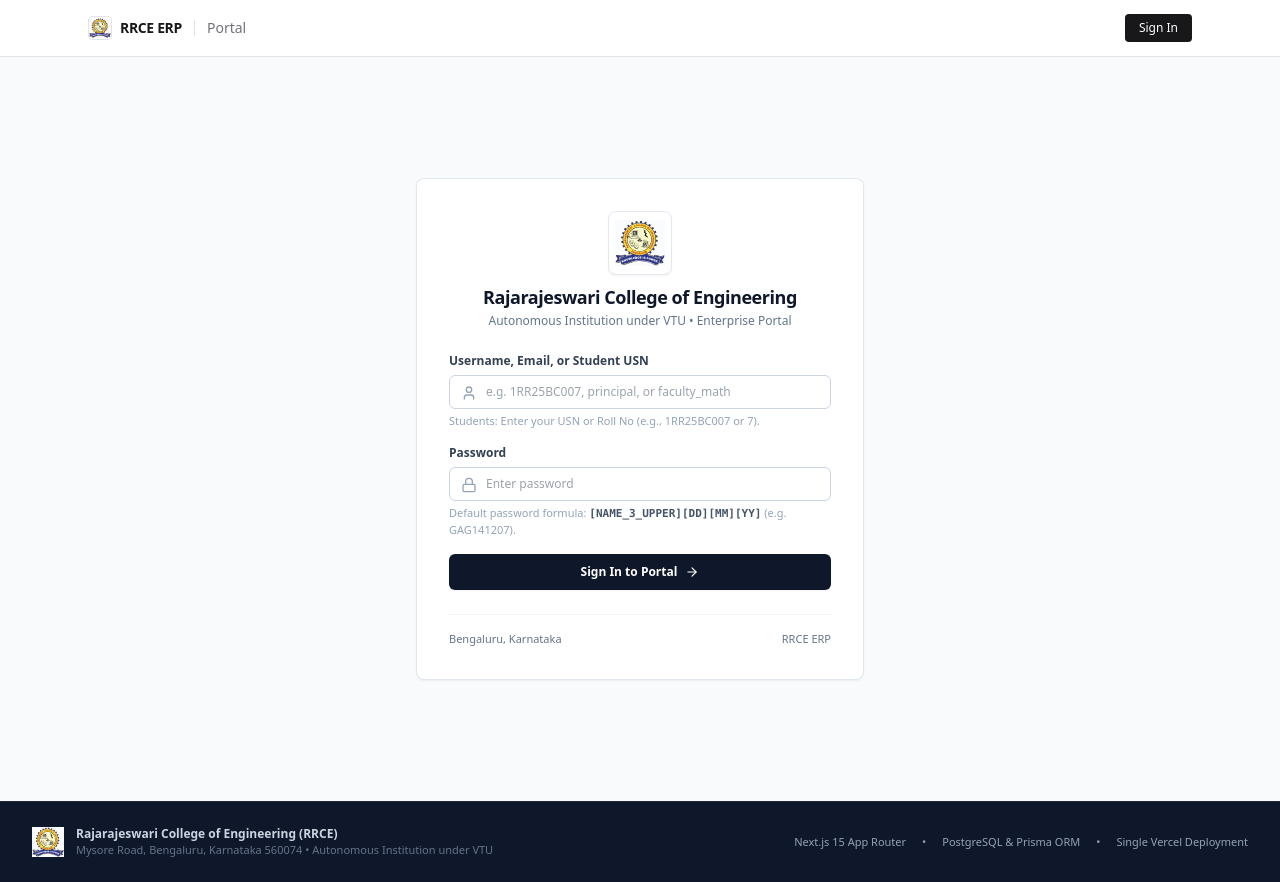
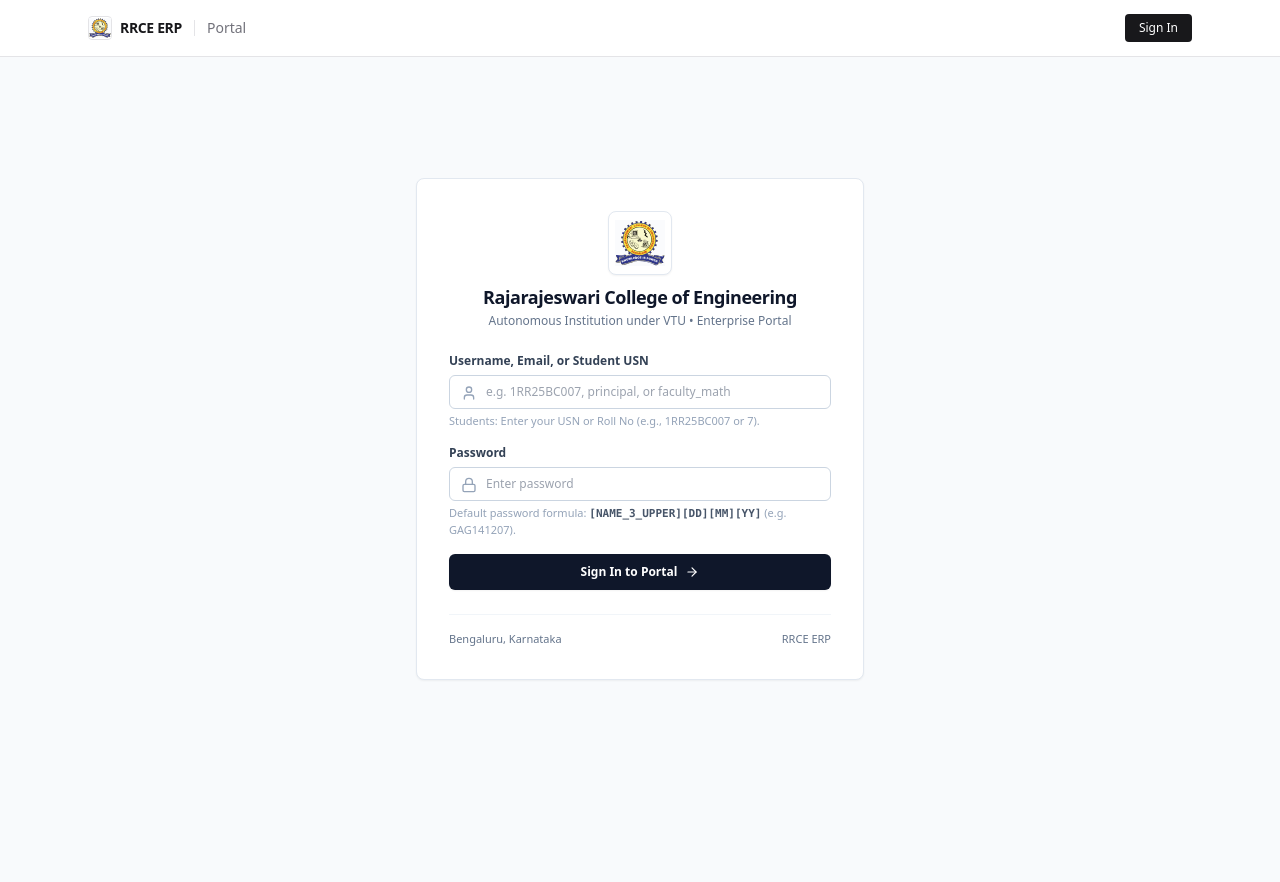
Before and after one commit to Gagandk5/RRCE-ERP, a Next.js app: page / in a window 1280 px wide. After the commit the page ends 801 px from the top, so only its background shows below. Built offline with nearby package versions, Linux system fonts and the light colour scheme; no server answers.

Commit message:
fix: remove global dark footer bar from app/layout.tsx

```diff
--- a/app/layout.tsx
+++ b/app/layout.tsx
@@ -28,28 +28,6 @@
           <Navbar />
           <main className="flex-1 w-full">{children}</main>
         </ProfileProvider>
-        <footer className="bg-slate-900 text-slate-400 text-xs py-6 border-t border-slate-800">
-          <div className="max-w-7xl mx-auto px-4 sm:px-6 lg:px-8 flex flex-col sm:flex-row items-center justify-between gap-4">
-            <div className="flex items-center gap-3">
-              <img src="/images.svg" alt="RRCE Logo" className="w-8 h-8 object-contain shrink-0" />
-              <div>
-                <p className="font-semibold text-slate-300">
-                  Rajarajeswari College of Engineering (RRCE)
-                </p>
-                <p className="text-[11px] text-slate-500">
-                  Mysore Road, Bengaluru, Karnataka 560074 • Autonomous Institution under VTU
-                </p>
-              </div>
-            </div>
-            <div className="flex items-center gap-4 text-[11px]">
-              <span>Next.js 15 App Router</span>
-              <span>•</span>
-              <span>PostgreSQL & Prisma ORM</span>
-              <span>•</span>
-              <span>Single Vercel Deployment</span>
-            </div>
-          </div>
-        </footer>
       </body>
     </html>
   );
```
